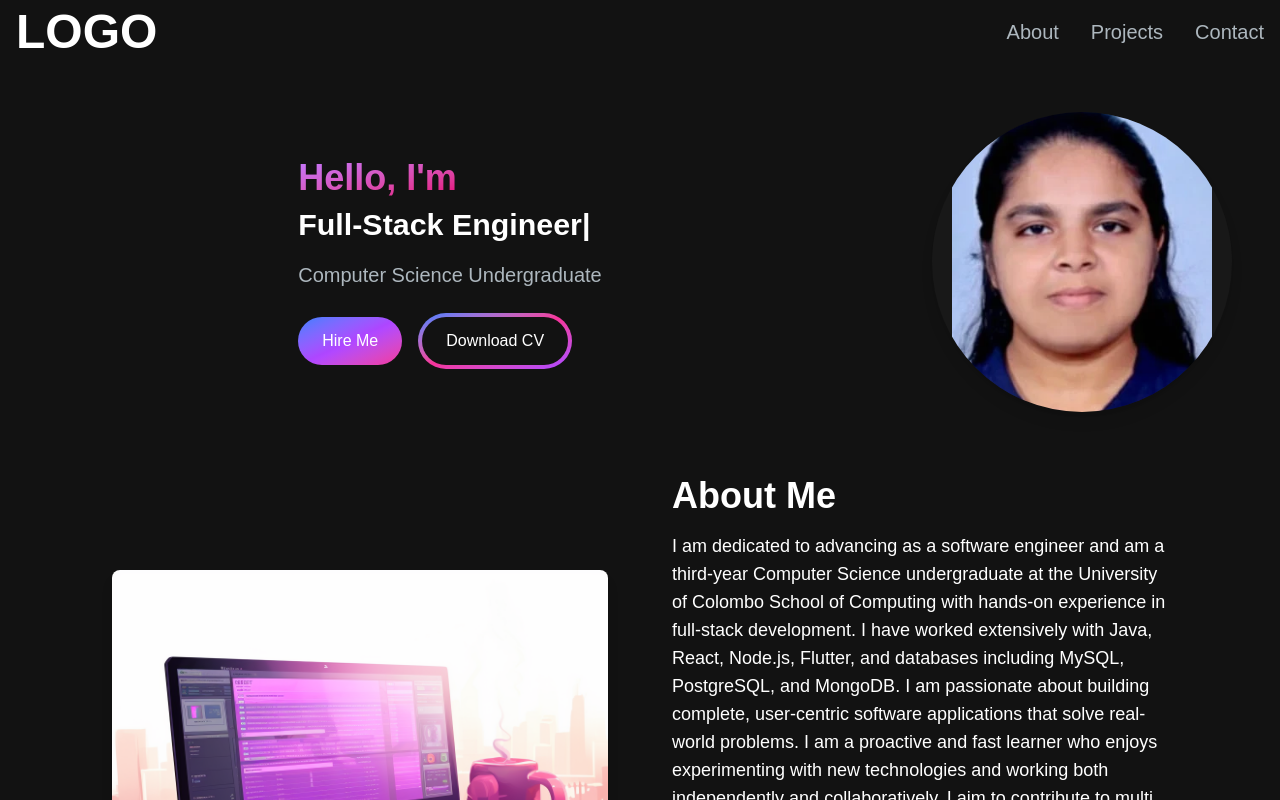
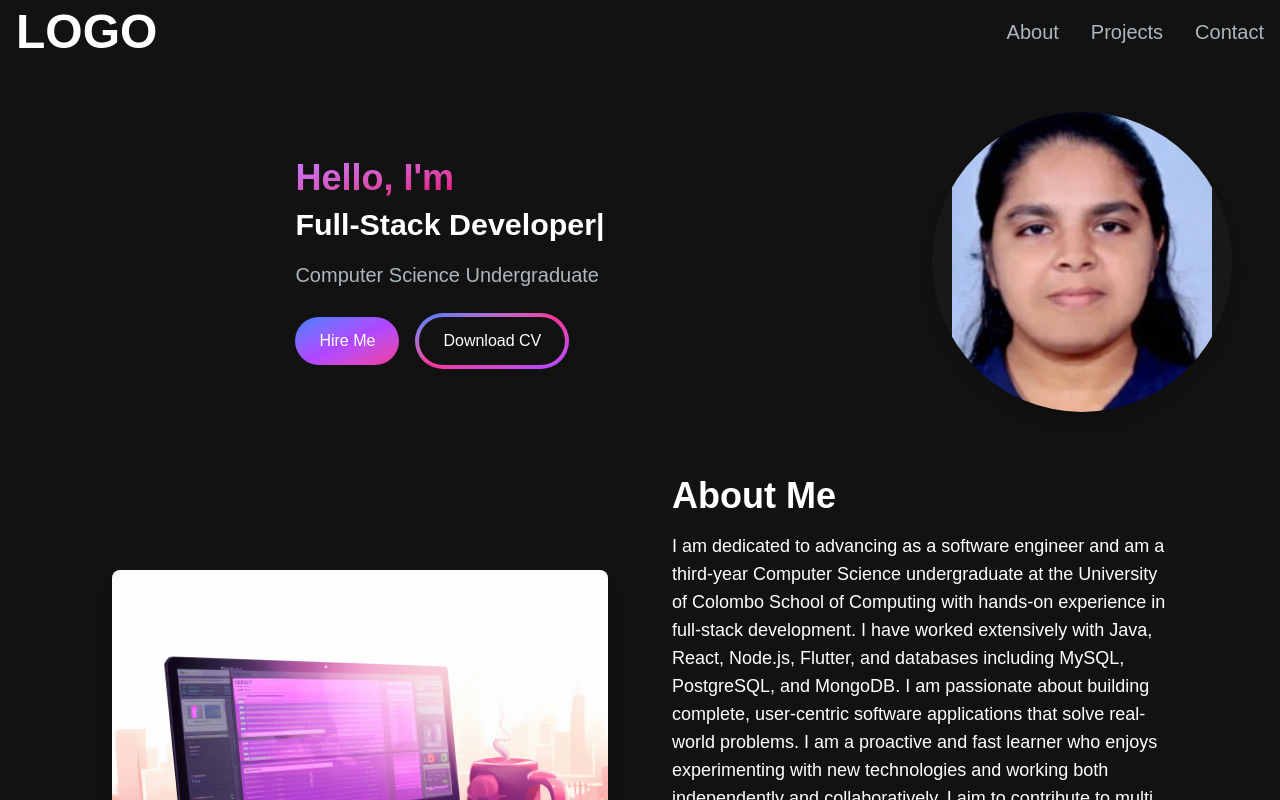
Before and after one commit to HimashaChinthani/my-Portfolio, a Next.js app: page / in a window 1280 px wide. Shown: the top 800 px of the page. Built offline with nearby package versions, Linux system fonts and the light colour scheme.

Commit message:
update Hero section

```diff
--- a/app/components/HeroSection.jsx
+++ b/app/components/HeroSection.jsx
@@ -29,8 +29,8 @@ const HeroSection = () => {
             <TypeAnimation
               sequence={[
                 'Himasha', 1000,
-                'Software Developer', 1000,
-                'Full-Stack Engineer', 1000,
+                'Software Engineer', 1000,
+                'Full-Stack Developer', 1000,
                 'Tech Enthusiast', 1000
               ]}
               wrapper="span"
```
